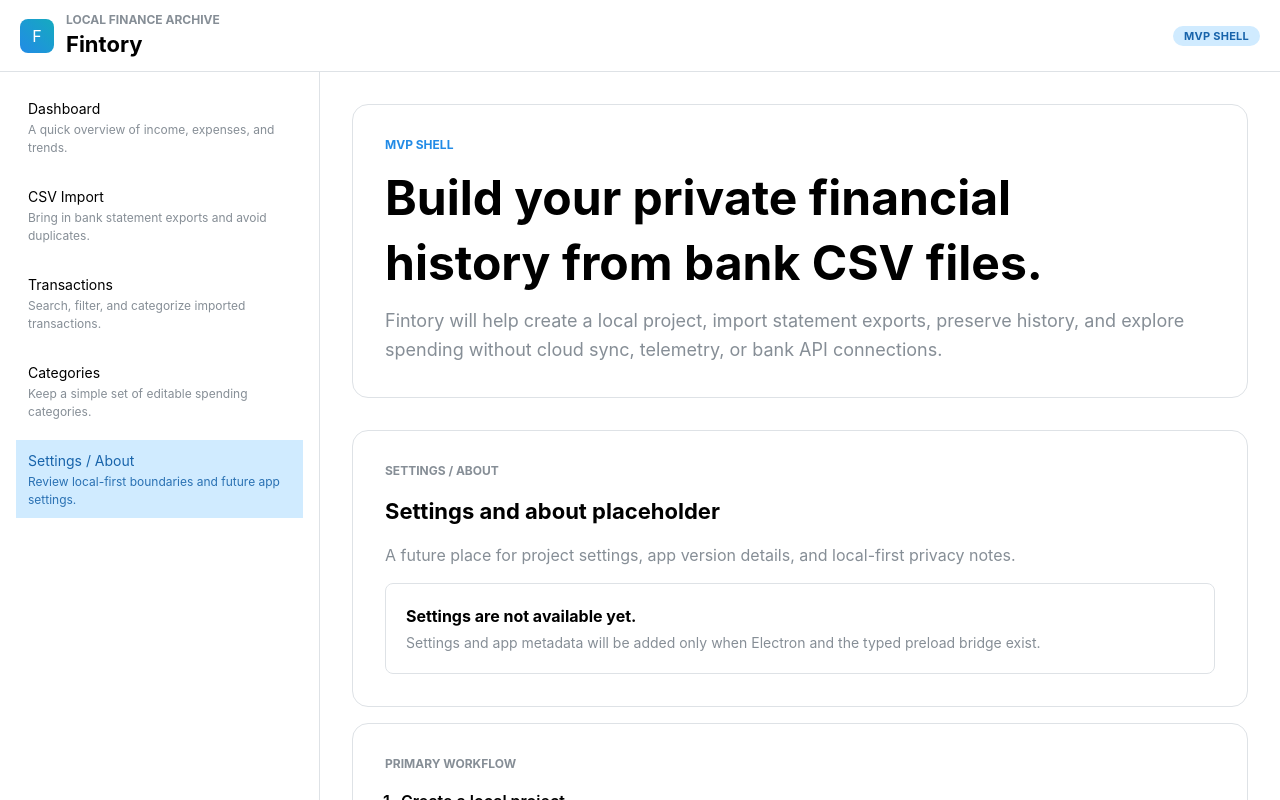
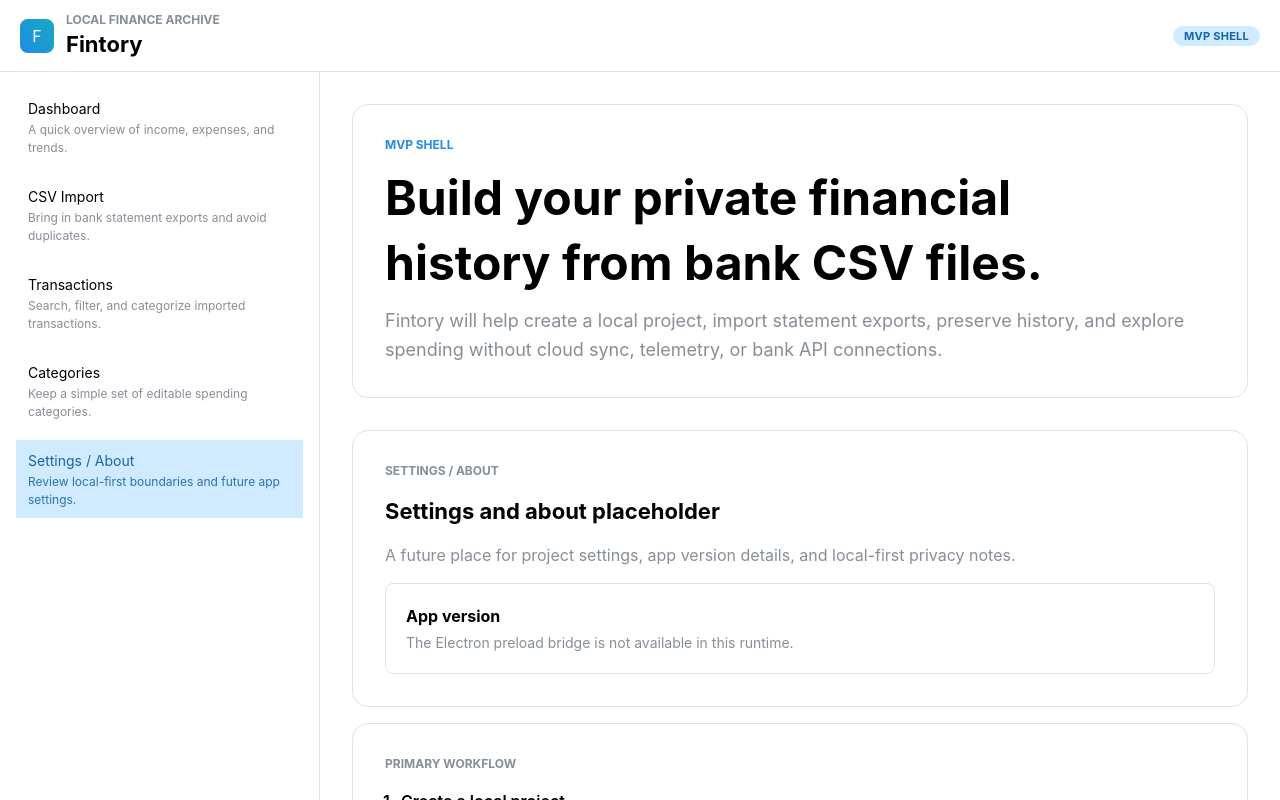
Before and after one commit to denzel56/fintory, a React (Vite) app: page / in a window 1280 px wide. Both pictures are taken after a click on the link 159 px from the left and 478 px from the top of the page. Shown: the top 800 px of the page. Built offline with nearby package versions, Linux system fonts and the light colour scheme.

Commit message:
feat: add typed preload bridge

```diff
--- a/src/main/index.ts
+++ b/src/main/index.ts
@@ -1,12 +1,14 @@
 import { app, BrowserWindow } from 'electron'
 import { fileURLToPath, pathToFileURL } from 'node:url'
 import path from 'node:path'
+import { registerAppIpcHandlers } from './ipc/app.js'
 
 const currentFilePath = fileURLToPath(import.meta.url)
 const currentDirectory = path.dirname(currentFilePath)
 const projectRoot = path.resolve(currentDirectory, '../..')
 const rendererBuildPath = path.join(projectRoot, 'dist', 'index.html')
 const rendererBuildUrl = pathToFileURL(rendererBuildPath).toString()
+const preloadPath = path.join(projectRoot, 'dist-electron', 'preload', 'index.js')
 
 const getDevServerUrl = (): URL | null => {
   const configuredUrl = process.env.VITE_DEV_SERVER_URL
@@ -39,6 +41,7 @@ const createMainWindow = async (): Promise<void> => {
     webPreferences: {
       contextIsolation: true,
       nodeIntegration: false,
+      preload: preloadPath,
       sandbox: true,
     },
   })
@@ -60,6 +63,7 @@ const createMainWindow = async (): Promise<void> => {
 }
 
 app.whenReady().then(() => {
+  registerAppIpcHandlers()
   void createMainWindow()
 
   app.on('activate', () => {
--- /dev/null
+++ b/src/main/ipc/app.ts
@@ -0,0 +1,6 @@
+import { app, ipcMain } from 'electron'
+import { appIpcChannels } from '../../shared/ipc/app.js'
+
+export function registerAppIpcHandlers(): void {
+  ipcMain.handle(appIpcChannels.getVersion, () => app.getVersion())
+}
--- a/src/renderer/pages/AboutPage.tsx
+++ b/src/renderer/pages/AboutPage.tsx
@@ -1,13 +1,83 @@
-import { PlaceholderPage } from './PlaceholderPage'
+import { Card, Stack, Text, Title } from '@mantine/core'
+import { useEffect, useState } from 'react'
+
+type VersionState =
+  | { status: 'loading' }
+  | { status: 'available'; version: string }
+  | { status: 'unavailable'; message: string }
+
+const loadAppVersion = async (): Promise<VersionState> => {
+  if (!window.fintory) {
+    return {
+      status: 'unavailable',
+      message: 'The Electron preload bridge is not available in this runtime.',
+    }
+  }
+
+  const version = await window.fintory.app.getVersion()
+
+  return { status: 'available', version }
+}
+
+const getVersionText = (versionState: VersionState): string => {
+  switch (versionState.status) {
+    case 'available':
+      return versionState.version
+    case 'unavailable':
+      return versionState.message
+    case 'loading':
+      return 'Loading app version through the typed preload bridge...'
+  }
+}
 
 export function AboutPage() {
+  const [versionState, setVersionState] = useState<VersionState>({ status: 'loading' })
+
+  useEffect(() => {
+    let isMounted = true
+
+    loadAppVersion()
+      .then((nextVersionState) => {
+        if (isMounted) {
+          setVersionState(nextVersionState)
+        }
+      })
+      .catch(() => {
+        if (isMounted) {
+          setVersionState({
+            status: 'unavailable',
+            message: 'App version is not available right now.',
+          })
+        }
+      })
+
+    return () => {
+      isMounted = false
+    }
+  }, [])
+
+  const versionText = getVersionText(versionState)
+
   return (
-    <PlaceholderPage
-      description="A future place for project settings, app version details, and local-first privacy notes."
-      emptyDescription="Settings and app metadata will be added only when Electron and the typed preload bridge exist."
-      emptyTitle="Settings are not available yet."
-      eyebrow="Settings / About"
-      title="Settings and about placeholder"
-    />
+    <Card padding="xl" radius="lg" withBorder>
+      <Stack gap="md">
+        <Text c="dimmed" fw={700} size="xs" tt="uppercase">
+          Settings / About
+        </Text>
+        <Title order={3}>Settings and about placeholder</Title>
+        <Text c="dimmed">
+          A future place for project settings, app version details, and local-first privacy notes.
+        </Text>
+
+        <Card bg="blue-light" padding="lg" radius="md" withBorder>
+          <Stack gap={4}>
+            <Text fw={700}>App version</Text>
+            <Text c="dimmed" size="sm">
+              {versionText}
+            </Text>
+          </Stack>
+        </Card>
+      </Stack>
+    </Card>
   )
 }
--- a/tsconfig.electron.json
+++ b/tsconfig.electron.json
@@ -17,5 +17,5 @@
     "erasableSyntaxOnly": true,
     "noFallthroughCasesInSwitch": true
   },
-  "include": ["src/main/**/*.ts"]
+  "include": ["src/main/**/*.ts", "src/preload/**/*.ts", "src/shared/**/*.ts"]
 }
```
Also changed, not shown: src/preload/index.ts (added, +11 -0 lines), src/renderer/types/fintory-api.d.ts (added, +9 -0 lines), src/shared/ipc/app.ts (added, +9 -0 lines).
